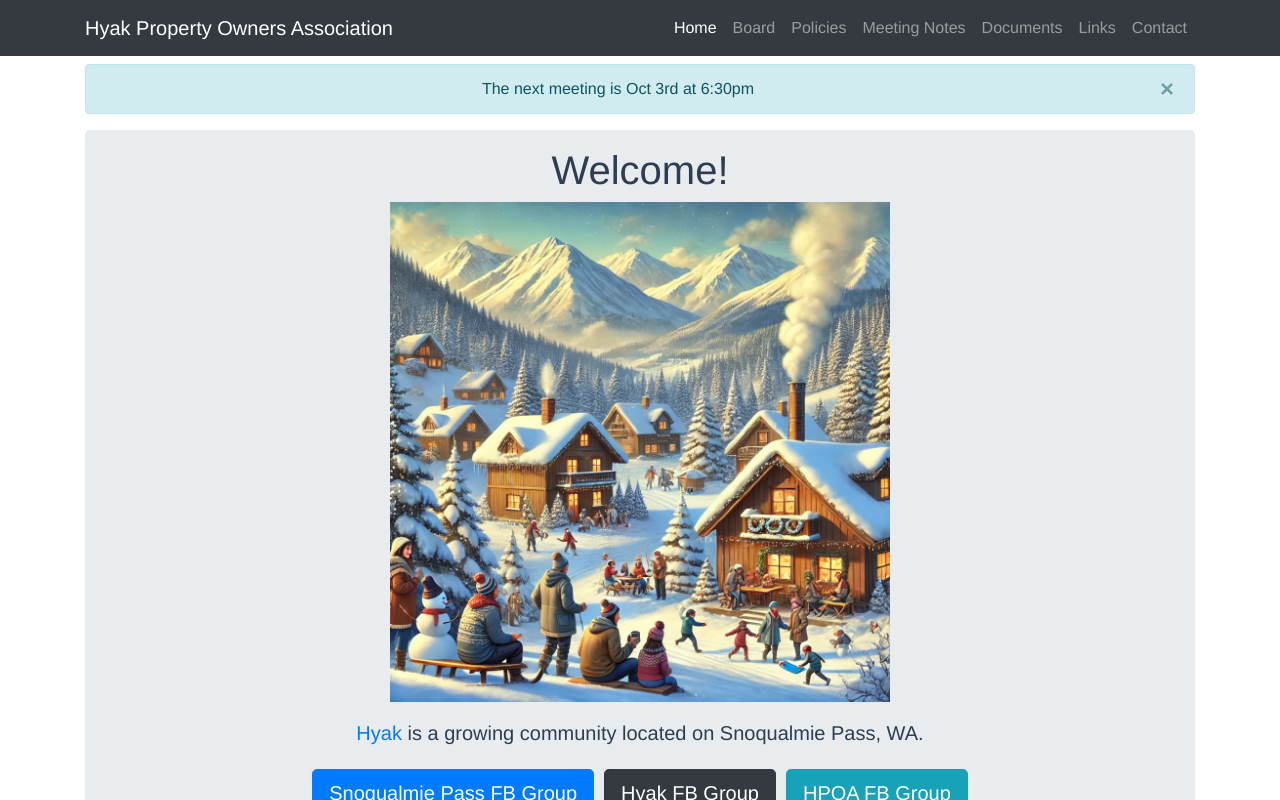
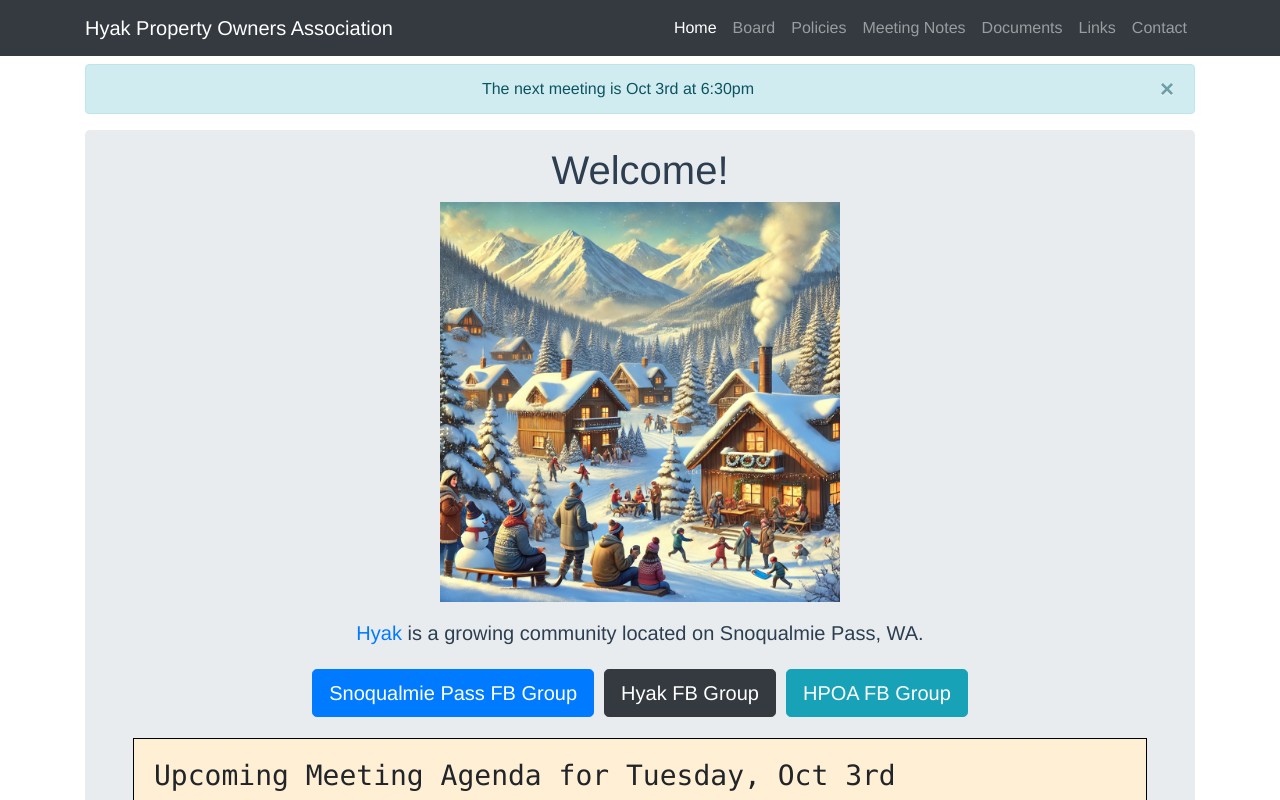
Before and after one commit to legauntt/hyak.life, a Vue app: page / in a window 1280 px wide. Shown: the top 800 px of the page. Built offline with nearby package versions, Linux system fonts and the light colour scheme.

Commit message:
Image too big

```diff
--- a/src/views/Home.vue
+++ b/src/views/Home.vue
@@ -29,10 +29,7 @@
             <h1>Welcome!</h1>
 
             <div>
-              <img
-                src="/teasers/mostly_hyak.webp"
-                style="height: 500px; object-fit: contain"
-              />
+              <img id="winterlife" src="/teasers/mostly_hyak.webp" />
             </div>
 
             <p class="lead mt-3">
@@ -148,9 +145,9 @@ export default {
   margin: 5px;
 }
 
-.teaser-image {
+#winterlife {
   object-fit: contain;
   width: 100%;
-  border: 3px goldenrod inset;
+  max-height: 50vh;
 }
 </style>
```
